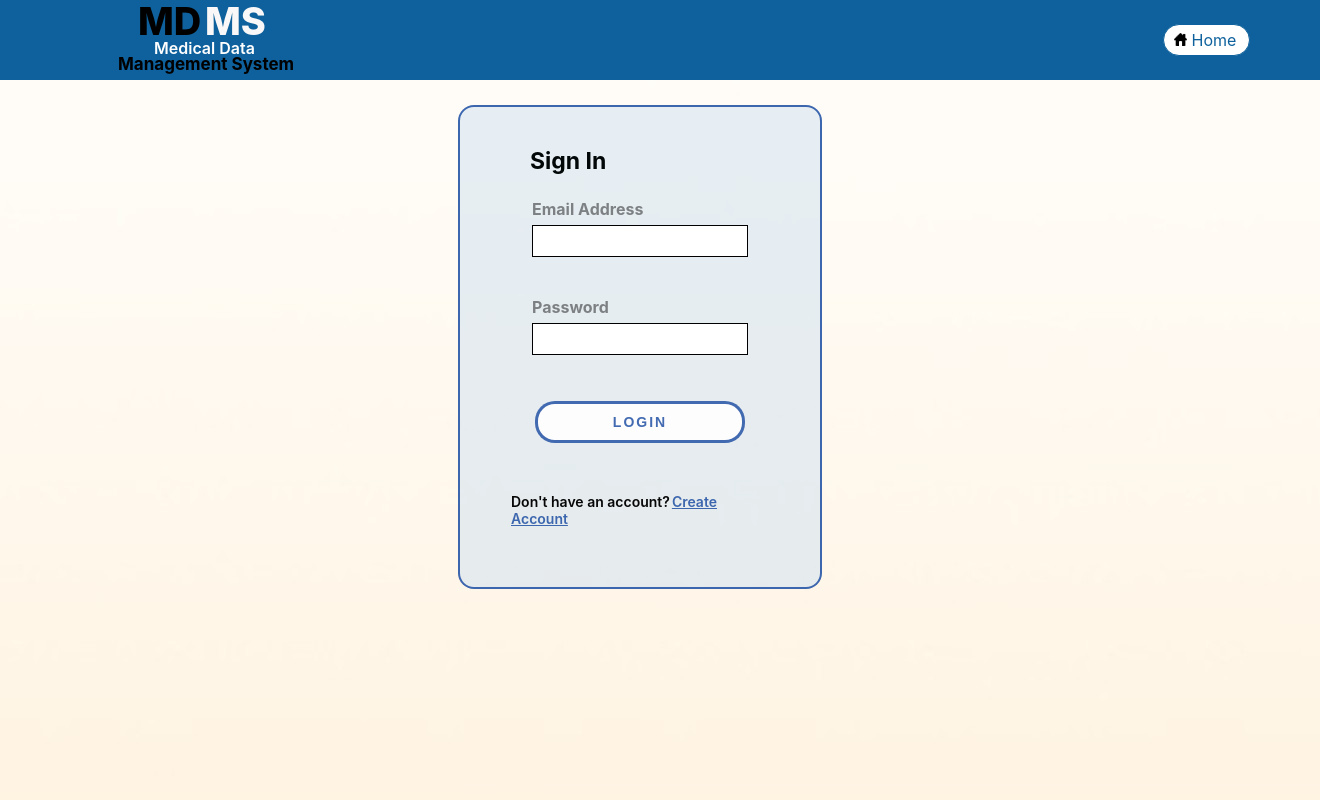
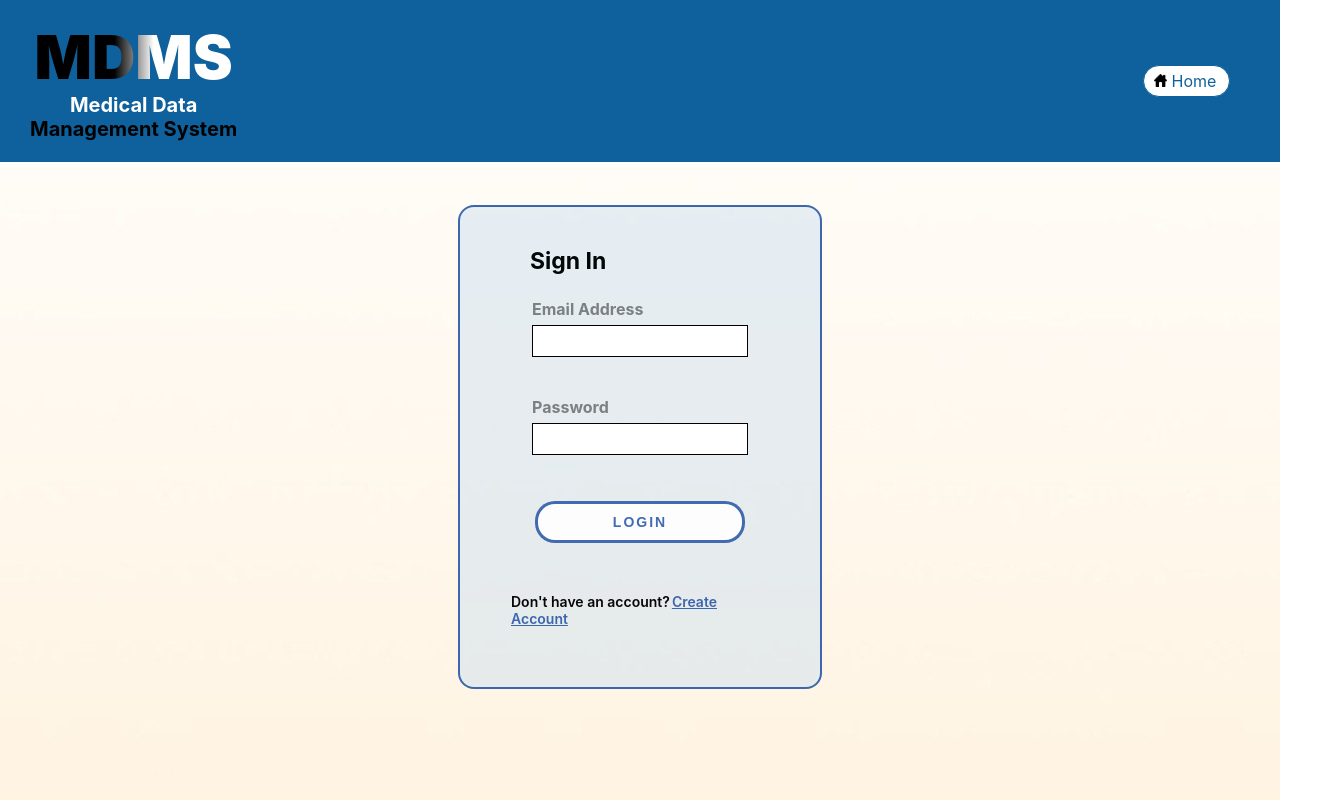
Before and after one commit to Angkaram/Pharmaceutical-Study-Web-App-Project, a React (Create React App) app: page /Login in a window 1280 px wide. Shown: the whole page, 1320 px wide, since content can reach past the window. Built offline with nearby package versions, Linux system fonts and the light colour scheme; no server answers.

Commit message:
Login and Create Account Page Scaled

```diff
--- a/src/components/loginprompt.css
+++ b/src/components/loginprompt.css
@@ -3,6 +3,14 @@
     src: url("../Fonts/RobotoCondensed-Regular.ttf");
     font-weight: normal;
     font-style: normal;
+}
+
+.loginPage {
+  position: relative;
+  /* background: #ffffff; */
+  display: grid;
+  min-width: 65vh;
+  min-height: 60vh
 }
 
 .font-roboto {
@@ -78,14 +86,14 @@
     position: relative; /* Add position relative for the shadow effect */
 }
 .logInNavbar {
-    top: 0;
+  grid-row: 1 / 2;
+  color: white;
   display: flex;
+  grid-template-columns: 2fr 1fr 1fr;
+
   align-items: center;
-    width: 100vw;
-    height: 40px;
-    background-color: #0E619C;
-    padding: 20px;
-    margin:  auto;
+  height: 90%;
+  background-color: #0e619c;
 
   }
   .logInNavbar a {
@@ -105,75 +113,44 @@
 }
 
 
-  /* MDMS title */
-  .logInNavbar h1 {
-    position: absolute;
-    width: 35px;
-    height: 0px;
-    left: 138px;
-    top: -10px;
+/* main header thats blue with stuff */
+.logInNavbar {
+  grid-row: 1 / 2;
+  color: white;
+  display: flex;
+  grid-template-columns: 2fr 1fr 1fr;
 
-    font-style: normal;
-    font-weight: 800;
-    font-size: 38px;
-    line-height: 61px;
-    display: flex;
   align-items: center;
-    text-align: center;
-
-    color: #000;
+  height: 90%;
+  background-color: #0e619c;
 }
 
-  .logInNavbar h4 {
-    position: absolute;
-    width: 35px;
-    height: 0px;
-    left: 205px;
-    top: -29px;
+/* MDMS title */
+.logInNavbar .medTitle .abbrvMD {
+  background: #FFFFFF;
+  background: linear-gradient(to left, #FFFFFF 40%, #000000 60%);
+  -webkit-background-clip: text;
+  -webkit-text-fill-color: transparent;
+  font-size: 60px;
+  font-weight: bolder;
+}
 
-    font-style: normal;
-    font-weight: 800;
-    font-size: 38px;
-    line-height: 61px;
+/* MDMS subtitle */
+.logInNavbar .medTitle {
 display: flex;
+flex-direction: column;
+justify-content: center;
 align-items: center;
-    text-align: center;
-
-    color: #f9f7f7;
-  }
-  .logInNavbar h2 {
-    position: absolute;
-    width: 300px;
-    height: 35px;
-    left: 154px;
-    top: 18px;
-
-    font-style: normal;
-    font-weight: 630;
-    font-size: 16px;
-    line-height: 61px;
-    display: flex;
-    align-items: center;
-    text-align: center;
-
-    color: #fff;
-  }
-  .logInNavbar h3 {
-    position: absolute;
-    width: 375px;
-    height: 54px;
-    left: 118px;
-    top: 20px;
+padding: 10px;
+margin: 20px;
 
 font-style: normal;
 font-weight: 700;
-    font-size: 17px;
-    line-height: 61px;
-    display: flex;
-    align-items: center;
-    text-align: center;
-
-    color: #000;
+font-size: 20px;
+color: #FFFFFF;
+}
+.logInNavbar .manageTitle {
+color: #000000;
 }
 
   .logInNavbar .links {
--- a/src/components/loginprompt.js
+++ b/src/components/loginprompt.js
@@ -29,12 +29,14 @@ function LoginPrompt() {
     };
 
     return (
-    <body>
+    <div className="loginPage">
     <nav className="logInNavbar">
-        <h1>MD</h1>
-        <h4>MS</h4>
-        <h2>Medical Data</h2>
-        <h3>Management System</h3>
+        <div className="medTitle">
+            <div className="abbrvMD">MDMS</div>
+                Medical Data
+            <div className="manageTitle">Management System</div>
+        </div>
+
         <div className="links">
             <a href="/" style={{
                         color: "#0E619C",
@@ -52,7 +54,7 @@ function LoginPrompt() {
                         e.target.style.color = '#0E619C';
                         e.target.style.backgroundColor = '#fff';
                     }}
-                    > <img src={homeIcon}/> Home </a>
+            > <img src={homeIcon}/> Home </a>
         </div>
     </nav>
     <section className="container">
@@ -76,7 +78,7 @@ function LoginPrompt() {
             </p>
          </div>
     </section>
-    </body>
+    </div>
     );
 }
 
--- a/src/components/signup.js
+++ b/src/components/signup.js
@@ -57,18 +57,32 @@ function SignUp() {
     };
 
     return (
-    <body>
+    <div className="loginPage">
     <nav className="logInNavbar">
-        <h1>MD</h1>
-        <h4>MS</h4>
-        <h2>Medical Data</h2>
-        <h3>Management System</h3>
+        <div className="medTitle">
+            <div className="abbrvMD">MDMS</div>
+                Medical Data
+            <div className="manageTitle">Management System</div>
+        </div>
+
         <div className="links">
             <a href="/" style={{
-                color: "black",
-                backgroundColor: 'white',
-                borderRadius: '50px'
-            }}><img src={homeIcon}/> Home </a>
+                        color: "#0E619C",
+                        backgroundColor: '#fff',
+                        transition: 'all 0.2s',
+                        textDecoration: 'none',
+                        padding: '5px 10px',
+                        borderRadius: '36px',
+                        border: '1px solid #0E619C'
+                    }}
+                    onMouseOver={e => {
+                        e.target.style.backgroundColor = '#9ea5aa';
+                    }}
+                    onMouseOut={e => {
+                        e.target.style.color = '#0E619C';
+                        e.target.style.backgroundColor = '#fff';
+                    }}
+            > <img src={homeIcon}/> Home </a>
         </div>
     </nav>
     <section className="container">
@@ -104,7 +118,7 @@ function SignUp() {
 
          </div>
     </section>
-    </body>
+    </div>
 
     );
 }
```
Lines whose indentation alone changed are shown as unchanged.
